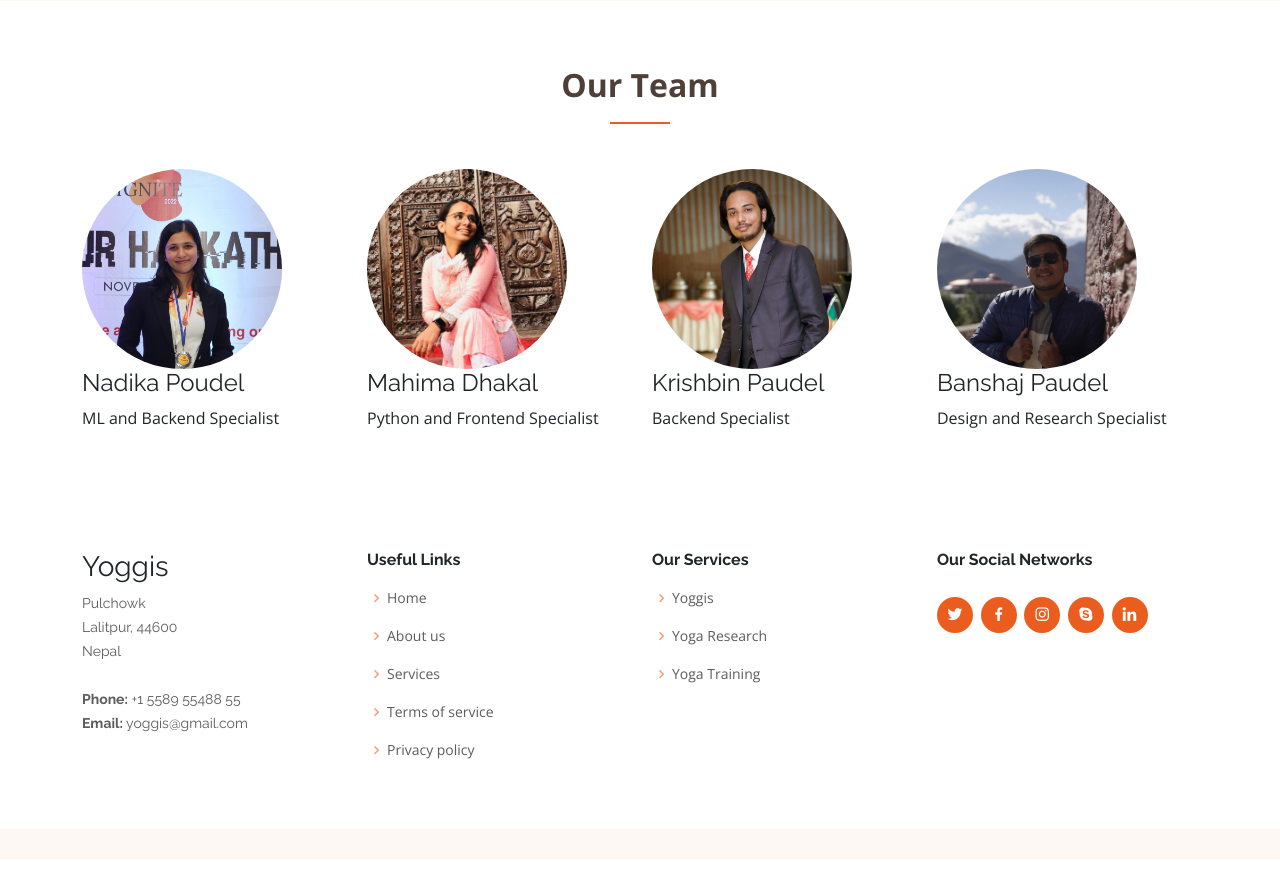
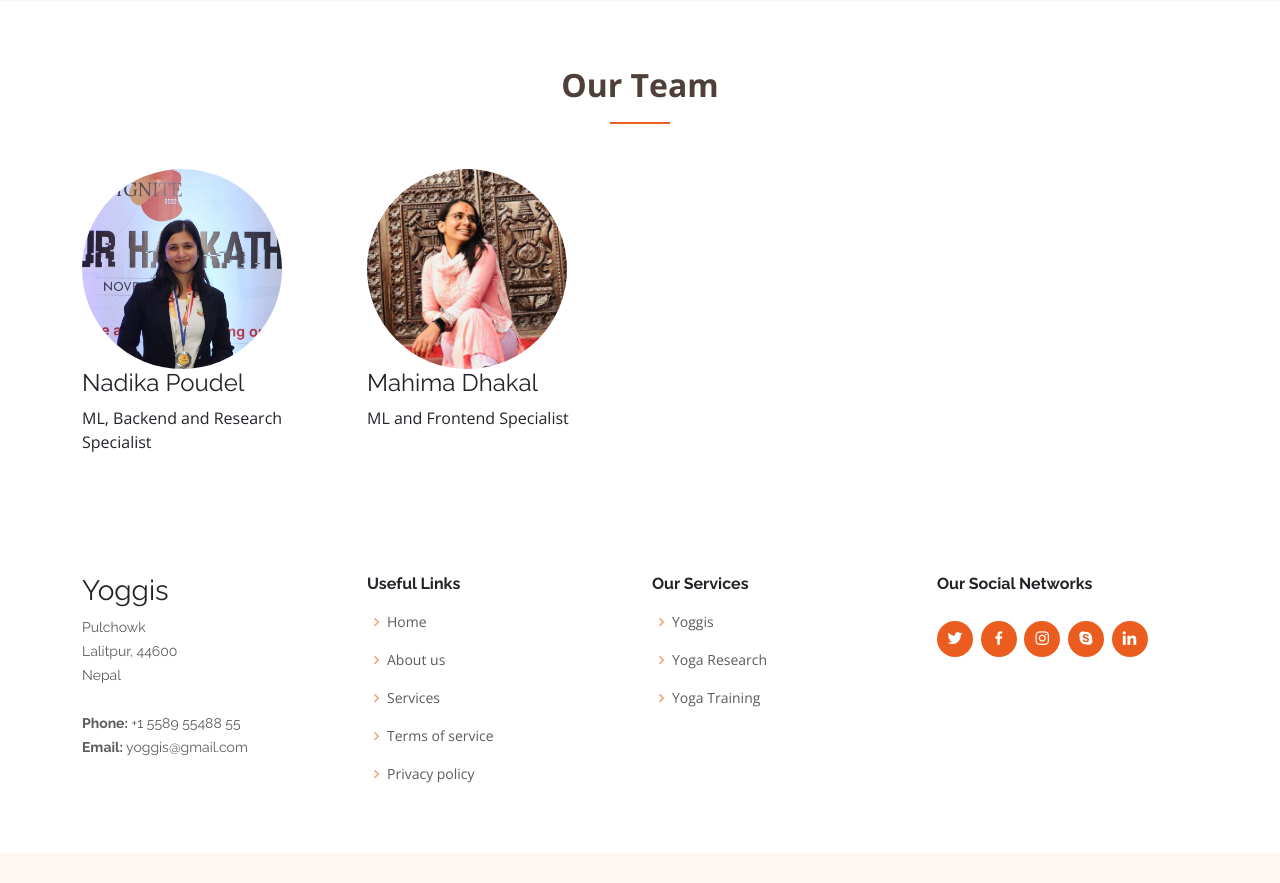
Before and after one commit to dhakalmahima188/Yoggis, a Django app: page / in a window 1280 px wide. Shown: the part 2822-3705 px from the top of the page. Before the commit the page ends 3581 px from the top, so only its background shows below. Run offline with Django 3.2, Linux system fonts and the light colour scheme; the visitor is signed in with stand-in values (Sample User, id 1); data that the repository does not hold is empty; parts of the project's set-up code (start-up, migrations or seed data) failed here and were passed over; some libraries are stand-ins or nearby versions.

Commit message:
some changes on home page

```diff
--- a/backend/yoggis/templates/yoggis/home.html
+++ b/backend/yoggis/templates/yoggis/home.html
@@ -313,7 +313,7 @@
         <p>Our Team</p>
       </div>
 
-        <div class="row gy-5">
+        <div class="row gy-6">
 
           <div class="col-xl-3 col-md-5 d-flex" data-aos="zoom-in" data-aos-delay="200">
             <div class="team-member">
@@ -322,46 +322,25 @@
               </div>
               <div class="member-info">
                 <h4>Nadika Poudel</h4>
-                <span>ML and Backend Specialist</span>
+                <span>ML, Backend and Research Specialist</span>
               </div>
             </div>
           </div><!-- End Team Member -->
 
-          <div class="col-xl-3 col-md-5 d-flex" data-aos="zoom-in" data-aos-delay="200">
+          <div class="col-xl-7 col-md-5 d-flex" data-aos="zoom-in" data-aos-delay="200">
             <div class="team-member">
               <div class="member-img" style="width:200px;height:200px;border-radius:50%;z-index:1">
                 <img src="{% static 'yoggis/img/team/mahima.jpg' %}" class="img-fluid" alt="">
               </div>
               <div class="member-info">
                 <h4>Mahima Dhakal</h4>
-                <span>Python and Frontend Specialist</span>
+                <span>ML and Frontend Specialist</span>
               </div>
             </div>
           </div><!-- End Team Member -->
 
-          <div class="col-xl-3 col-md-5 d-flex" data-aos="zoom-in" data-aos-delay="400">
-            <div class="team-member">
-              <div class="member-img" style="width:200px;height:200px;border-radius:50%;z-index:1">
-                <img src="{% static 'yoggis/img/team/krishbin.jpg' %}" class="img-fluid" alt="">
-              </div>
-              <div class="member-info">
-                <h4>Krishbin Paudel</h4>
-                <span>Backend Specialist</span>
-              </div>
-            </div>
-          </div><!-- End Team Member -->
 
-          <div class="col-xl-3 col-md-5 d-flex" data-aos="zoom-in" data-aos-delay="600">
-            <div class="team-member">
-              <div class="member-img" style="width:200px;height:200px;border-radius:50%;z-index:1">
-                <img src="{% static 'yoggis/img/team/banshaj.jpg' %}" class="img-fluid" alt="">
-              </div>
-              <div class="member-info">
-                <h4>Banshaj Paudel</h4>
-                <span>Design and Research Specialist</span>
-              </div>
-            </div>
-          </div><!-- End Team Member -->
+
 
         </div>
 
```
